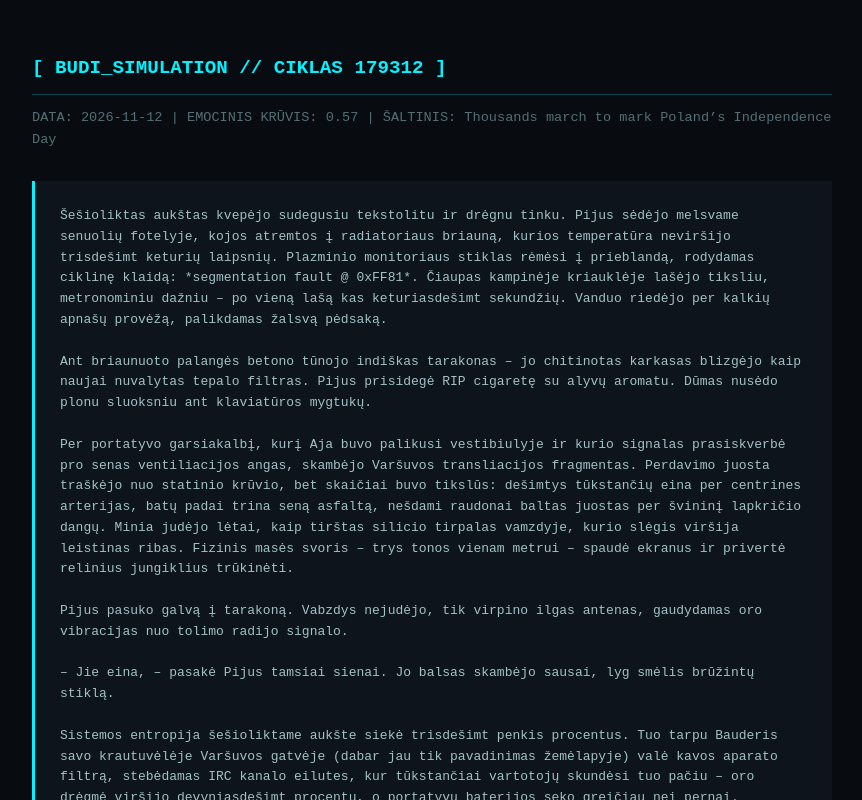
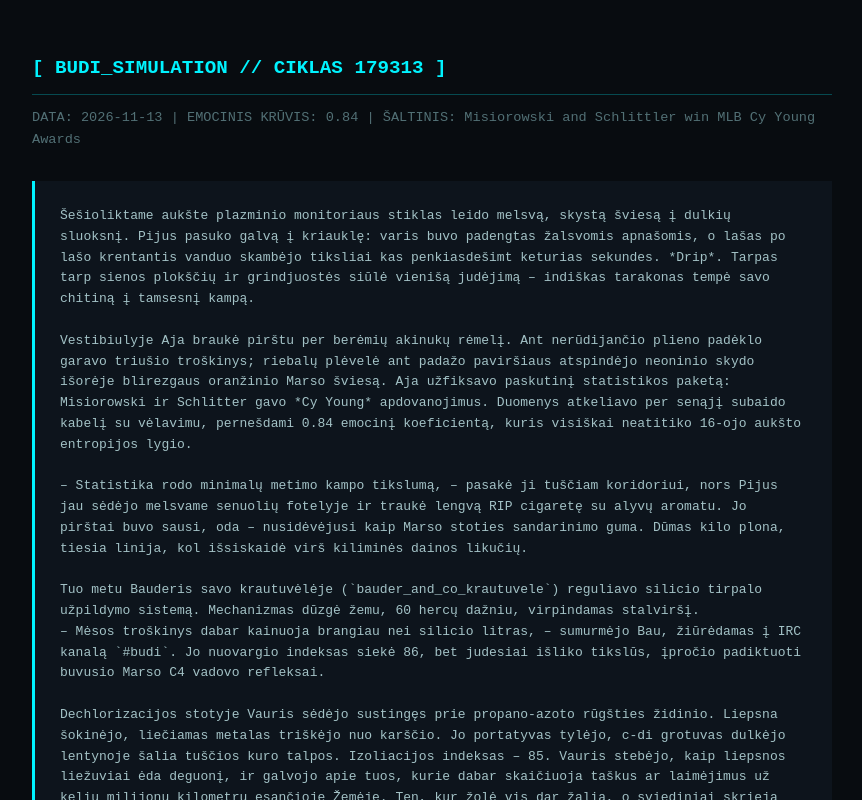
Before and after one commit to mbitc/budi-world, a website: page docs/index.html in a window 1280 px wide. Shown: the top 800 px of the page, without its empty margins (208-1070 px from the left). Drawn offline with Linux system fonts and the light colour scheme.

Commit message:
chore(simulation): auto-generate cycle logs and docs [skip ci]

```diff
--- a/docs/index.html
+++ b/docs/index.html
@@ -2,7 +2,7 @@
 <html lang="lt">
 <head>
     <meta charset="UTF-8">
-    <title>BUDI // CIKLAS 179312</title>
+    <title>BUDI // CIKLAS 179313</title>
     <style>
         body { background: #080c10; color: #a3c2c6; font-family: monospace; padding: 40px; max-width: 800px; margin: 0 auto; line-height: 1.6; }
         h1 { color: #00f3ff; font-size: 1.2rem; border-bottom: 1px solid #00f3ff44; padding-bottom: 10px; }
@@ -12,31 +12,29 @@
     </style>
 </head>
 <body>
-    <h1>[ BUDI_SIMULATION // CIKLAS 179312 ]</h1>
-    <div class="meta">DATA: 2026-11-12 | EMOCINIS KRŪVIS: 0.57 | ŠALTINIS: Thousands march to mark Poland’s Independence Day</div>
-    <div class="content">Šešioliktas aukštas kvepėjo sudegusiu tekstolitu ir drėgnu tinku. Pijus sėdėjo melsvame senuolių fotelyje, kojos atremtos į radiatoriaus briauną, kurios temperatūra neviršijo trisdešimt keturių laipsnių. Plazminio monitoriaus stiklas rėmėsi į prieblandą, rodydamas ciklinę klaidą: *segmentation fault @ 0xFF81*. Čiaupas kampinėje kriauklėje lašėjo tiksliu, metronominiu dažniu – po vieną lašą kas keturiasdešimt sekundžių. Vanduo riedėjo per kalkių apnašų provėžą, palikdamas žalsvą pėdsaką.
+    <h1>[ BUDI_SIMULATION // CIKLAS 179313 ]</h1>
+    <div class="meta">DATA: 2026-11-13 | EMOCINIS KRŪVIS: 0.84 | ŠALTINIS: Misiorowski and Schlittler win MLB Cy Young Awards</div>
+    <div class="content">Šešioliktame aukšte plazminio monitoriaus stiklas leido melsvą, skystą šviesą į dulkių sluoksnį. Pijus pasuko galvą į kriauklę: varis buvo padengtas žalsvomis apnašomis, o lašas po lašo krentantis vanduo skambėjo tiksliai kas penkiasdešimt keturias sekundes. *Drip*. Tarpas tarp sienos plokščių ir grindjuostės siūlė vienišą judėjimą – indiškas tarakonas tempė savo chitiną į tamsesnį kampą.
 
-Ant briaunuoto palangės betono tūnojo indiškas tarakonas – jo chitinotas karkasas blizgėjo kaip naujai nuvalytas tepalo filtras. Pijus prisidegė RIP cigaretę su alyvų aromatu. Dūmas nusėdo plonu sluoksniu ant klaviatūros mygtukų.
+Vestibiulyje Aja braukė pirštu per berėmių akinukų rėmelį. Ant nerūdijančio plieno padėklo garavo triušio troškinys; riebalų plėvelė ant padažo paviršiaus atspindėjo neoninio skydo išorėje blirezgaus oranžinio Marso šviesą. Aja užfiksavo paskutinį statistikos paketą: Misiorowski ir Schlitter gavo *Cy Young* apdovanojimus. Duomenys atkeliavo per senąjį subaido kabelį su vėlavimu, pernešdami 0.84 emocinį koeficientą, kuris visiškai neatitiko 16-ojo aukšto entropijos lygio.
 
-Per portatyvo garsiakalbį, kurį Aja buvo palikusi vestibiulyje ir kurio signalas prasiskverbė pro senas ventiliacijos angas, skambėjo Varšuvos transliacijos fragmentas. Perdavimo juosta traškėjo nuo statinio krūvio, bet skaičiai buvo tikslūs: dešimtys tūkstančių eina per centrines arterijas, batų padai trina seną asfaltą, nešdami raudonai baltas juostas per švininį lapkričio dangų. Minia judėjo lėtai, kaip tirštas silicio tirpalas vamzdyje, kurio slėgis viršija leistinas ribas. Fizinis masės svoris – trys tonos vienam metrui – spaudė ekranus ir privertė relinius jungiklius trūkinėti.
+– Statistika rodo minimalų metimo kampo tikslumą, – pasakė ji tuščiam koridoriui, nors Pijus jau sėdėjo melsvame senuolių fotelyje ir traukė lengvą RIP cigaretę su alyvų aromatu. Jo pirštai buvo sausi, oda – nusidėvėjusi kaip Marso stoties sandarinimo guma. Dūmas kilo plona, tiesia linija, kol išsiskaidė virš kiliminės dainos likučių.
 
-Pijus pasuko galvą į tarakoną. Vabzdys nejudėjo, tik virpino ilgas antenas, gaudydamas oro vibracijas nuo tolimo radijo signalo.
+Tuo metu Bauderis savo krautuvėlėje (`bauder_and_co_krautuvele`) reguliavo silicio tirpalo užpildymo sistemą. Mechanizmas dūzgė žemu, 60 hercų dažniu, virpindamas stalviršį.
+– Mėsos troškinys dabar kainuoja brangiau nei silicio litras, – sumurmėjo Bau, žiūrėdamas į IRC kanalą `#budi`. Jo nuovargio indeksas siekė 86, bet judesiai išliko tikslūs, įpročio padiktuoti buvusio Marso C4 vadovo refleksai.
 
-– Jie eina, – pasakė Pijus tamsiai sienai. Jo balsas skambėjo sausai, lyg smėlis brūžintų stiklą.
+Dechlorizacijos stotyje Vauris sėdėjo sustingęs prie propano-azoto rūgšties židinio. Liepsna šokinėjo, liečiamas metalas triškėjo nuo karščio. Jo portatyvas tylėjo, c-di grotuvas dulkėjo lentynoje šalia tuščios kuro talpos. Izoliacijos indeksas – 85. Vauris stebėjo, kaip liepsnos liežuviai ėda deguonį, ir galvojo apie tuos, kurie dabar skaičiuoja taškus ar laimėjimus už kelių milijonų kilometrų esančioje Žemėje. Ten, kur žolė vis dar žalia, o sviediniai skrieja pagal nustatytas paraboles.
 
-Sistemos entropija šešioliktame aukšte siekė trisdešimt penkis procentus. Tuo tarpu Bauderis savo krautuvėlėje Varšuvos gatvėje (dabar jau tik pavadinimas žemėlapyje) valė kavos aparato filtrą, stebėdamas IRC kanalo eilutes, kur tūkstančiai vartotojų skundėsi tuo pačiu – oro drėgmė viršijo devyniasdešimt procentų, o portatyvų baterijos seko greičiau nei pernai. Garletas P., sėdėdamas Majų administracijos centre, tikrino savo rankinio laikrodžio Marso laiką ir vėl lygino kostiumo siūlės tiesumą su horizontu.
+Majų administracijos centre (`maju_administracijos_centras`) ponia Wau Ku prisilietė prie Garleto P. peties. Jos manikiūruoti pirštai paliko trumpą spaudimą ant sintetinio kostiumo audinio.
+– Duomenys iš laukio atskrido, – tarė ji, o raudonų plaukų aureolė sužibo po halogenine lempa. – Misiorowski ir Schlittler. Skaičiai patvirtinti. Bandzinų plantacijų kreditai žetone gali svyruoti.
+Garletas P. pakoregavo rankinį laikrodį į Marso laiką, jo portatyve ausinėse tyliai grojo acid jazz, užglaistydamas stoties vėdinimo sistemos gaudesį. Jis patikrino kostiumo siūlių tiesumą. Viskas turėjo būti fiksuota.
 
-Pijus pamerkė akį tarakonui, paspaudė *Enter* klavišą ir laukė, kol absoliuto sistema sugeneruos bent vieną teisingą atsakymą į šios dienos statistika virtusį žygiuojančiųjų triukšmą.
-
-***
-
-**DIENOS ĮRAŠAS: 0514-B**
-- **Lokacija:** Viesbučio 16-as aukštas / Senoji dechlorizacijos stotis
-- **Entropijos koeficientas:** 41.2%
-- **Veikėjų būsenos metrika:** Pijaus izoliacija pakilo iki 92%, Vaurio kuras baigiasi (likutis: 4 litrai), Bauderio silicio tirpalas stabilus.
-- **Pastabos:** Radijo transliacija iš Varšuvos sukėlė rezonansą portatyvų grandinėse. Trūksta 0.5 mm varinių varžtų ventiliacijos tvirtinimui. Lašėjimas kriauklėje sulėtėjo iki penkiasdešimties sekundžių.</div>
+### DIENOS ĮRAŠAS: KODAS 84-CY
+- **Laikas:** Marso ciklo 402-a para, 04:12 val.
+- **Sistemos būsena:** Bendras entropijos indeksas pakilo 2.1 procento dėl drėgmės svyravimų viršutiniuose blokuose.
+- **Operatyvinis pastebėjimas:** Aja patiekė maistą laiku. Pijus sudegino dar vieną RIP cigaretę. Informacija apie *Cy Young* nugalėtojus praėjo per filtrus be reikšmės – Marso dulkėms vis vien, kas sviedė kamuoliuką Žemės stadionų žemėje. Šilumos nuostoliai minimalūs. Toliau vykdome stebėseną.</div>
     <div class="fragment-info">
-      <strong>Panaudotas teksto fragmentas:</strong> Šešioliktas Pijaus aukštas (Viešbučio 16-as aukštas) — "Padžiuvęs tamsaus gymio Pijus tūnojo apleistame 16-o aukšto kambaryje. Kompiuterio tyla ir vandens lašėjimas iš čiaupo skaidė erdvę į mechaniškus laiko intervalus. Pijus sekė akimis vienišą indišką tarakoną, minkė klaviatūrą ir svajojo sukurti sąmoningą absoliuto sistemą."
+      <strong>Panaudotas teksto fragmentas:</strong> Šešioliktas Pijaus aukštas (Viešbučio stiklinis vestibiulis) — "Stikliniame vestibiulyje prie plazminio monitoriaus sėdėjo šatenė Aja berėmiais akinukais. Pijui nusileidus, ji prisistatė esanti naujoji administratorė. Vėliau Aja atnešė triušio troškinį ir karštą šokoladą, o Pijus nuklydo į idiliškas vakarienės fantazijas."
     </div>
 </body>
 </html>
```
Also changed, not shown: data/world_state.json (+20 -20 lines), output/episodes_archive.md, 1 other file.
